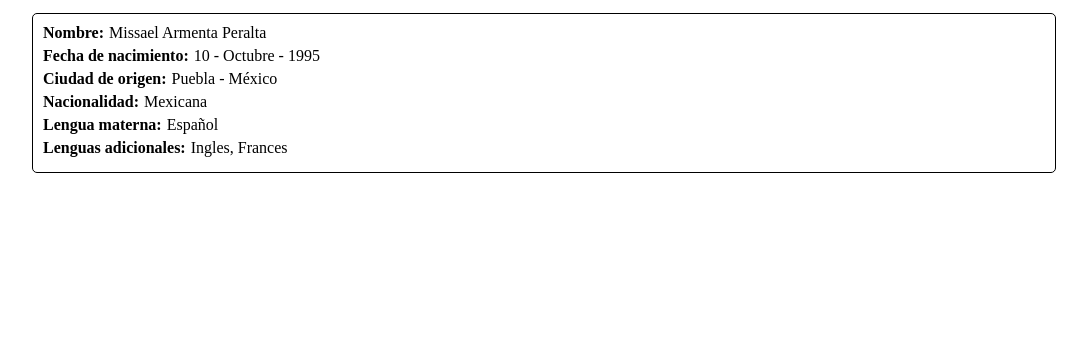
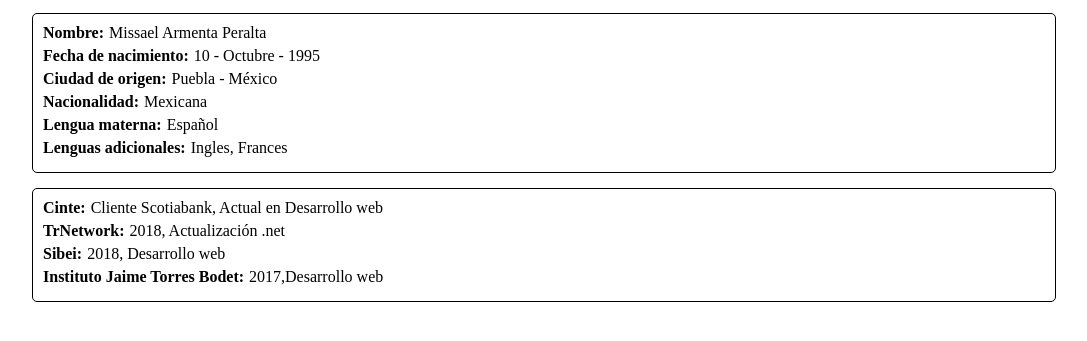
Before and after one commit to missael306/Git-Platzi, a plain HTML site: page index.html in a window 1280 px wide. Shown: the part 101-442 px from the top of the page, without its empty margins (96-1183 px from the left). Drawn offline with Linux system fonts and the light colour scheme.

Commit message:
Se agregar los datos laborales

```diff
--- a/css/style.css
+++ b/css/style.css
@@ -9,19 +9,20 @@ h1{
     color: blue;
 }
 
-#datosBiograficos{
+#datosBiograficos,#datosLaborales{
     display: block;
     border: solid 1px;
     border-radius: 5px;
     padding: 10px;
+    margin: 15px 0;
 }
 
-#datosBiograficos .row{
+#datosBiograficos .row,#datosLaborales .row{
     display: block;
     margin-bottom: 5px;
 }
 
-#datosBiograficos label{
+#datosBiograficos label, #datosLaborales label{
     font-weight: 700;
     margin-right: 5px;
 }
--- a/index.html
+++ b/index.html
@@ -29,5 +29,20 @@
             <label>Lenguas adicionales:</label><span>Ingles, Frances</span>
         </div>
     </div>
+
+    <div id="datosLaborales">
+        <div class="row">
+            <label>Cinte:</label><span>Cliente Scotiabank, Actual en Desarrollo web</span>
+        </div>
+        <div class="row">
+            <label>TrNetwork:</label><span>2018, Actualización .net</span>
+        </div>
+        <div class="row">
+            <label>Sibei:</label><span>2018, Desarrollo web</span>
+        </div>
+        <div class="row">
+            <label>Instituto Jaime Torres Bodet:</label><span>2017,Desarrollo web</span>
+        </div>
+    </div>
 </body>
 </html>
```
